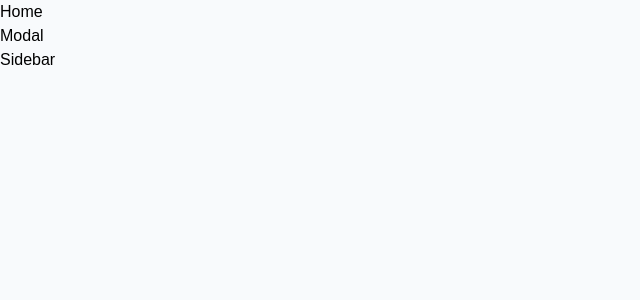
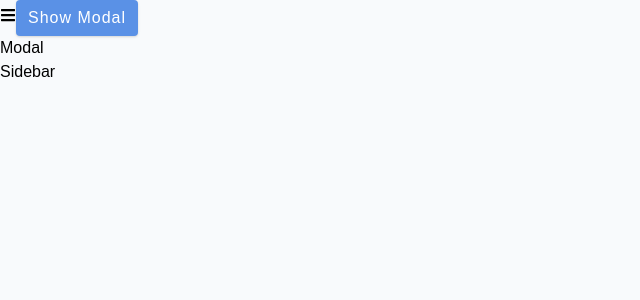
Before and after one commit to newdevmike22/coding-addict-sidebar, a React (Vite) app in the folder sidebar/: page / in a window 1280 px wide. Shown: the top 300 px of the page, without its empty margins (0-640 px from the left). Built offline with nearby package versions, Linux system fonts and the light colour scheme.

Commit message:
Branch 4
Branch 4 - Made updates to the Home component.

```diff
--- a/sidebar/src/App.jsx
+++ b/sidebar/src/App.jsx
@@ -4,11 +4,11 @@ import Sidebar from "./components/Sidebar"
 
 const App = () => {
   return (
-    <main>
+    <>
       <Home />
       <Modal />
       <Sidebar />
-    </main>
+    </>
   )
 };
 
--- a/sidebar/src/components/Home.jsx
+++ b/sidebar/src/components/Home.jsx
@@ -1,11 +1,20 @@
 import { useGlobalContext } from "../context";
+import { FaBars } from "react-icons/fa";
 
 const Home = () => {
     const { openSidebar, openModal } = useGlobalContext();
     console.log(openSidebar);
 
     return (
-      <h1>Home</h1>
+      <main className="min-h-[100vh] flex justify-center items-center bg-[#f1f5f9]">
+        <button onClick={openSidebar}
+                className="fixed top-8 left-12 text-[2rem] bg-transparent border-transparent text-[#5a91e6] cursor-pointer bounce">
+                  <FaBars />
+        </button>
+        <button onClick={openModal} className="btn">
+          show modal
+        </button>
+      </main>
     )
   };
 
--- a/sidebar/src/index.css
+++ b/sidebar/src/index.css
@@ -8,3 +8,36 @@
         font-family: 'Open Sans Variable', sans-serif;
     }
 }
+
+.btn {
+    cursor: pointer;
+    color: #fff;
+    background: #5a91e6;
+    border: transparent;
+    border-radius: 0.25rem;
+    letter-spacing: 1px;
+    padding: 0.375rem 0.75rem;
+    box-shadow: 0 1px 3px 0 rgba(0, 0, 0, 0.1), 0 1px 2px 0 rgba(0, 0, 0, 0.06);
+    transition: 0.3s ease-in-out all;
+    text-transform: capitalize;
+    display: inline-block;
+  }
+
+  .btn:hover {
+    background: #1a6aa2;
+    box-shadow: 0 10px 15px -3px rgba(0, 0, 0, 0.1),
+    0 4px 6px -2px rgba(0, 0, 0, 0.05);
+  }
+
+  @keyframes bounce {
+    0%, 100% {
+      transform: scale(1);
+    }
+    50% {
+      transform: scale(1.5);
+    }
+  }
+
+  .bounce {
+    animation: bounce 2s ease-in-out infinite;
+  }
```
